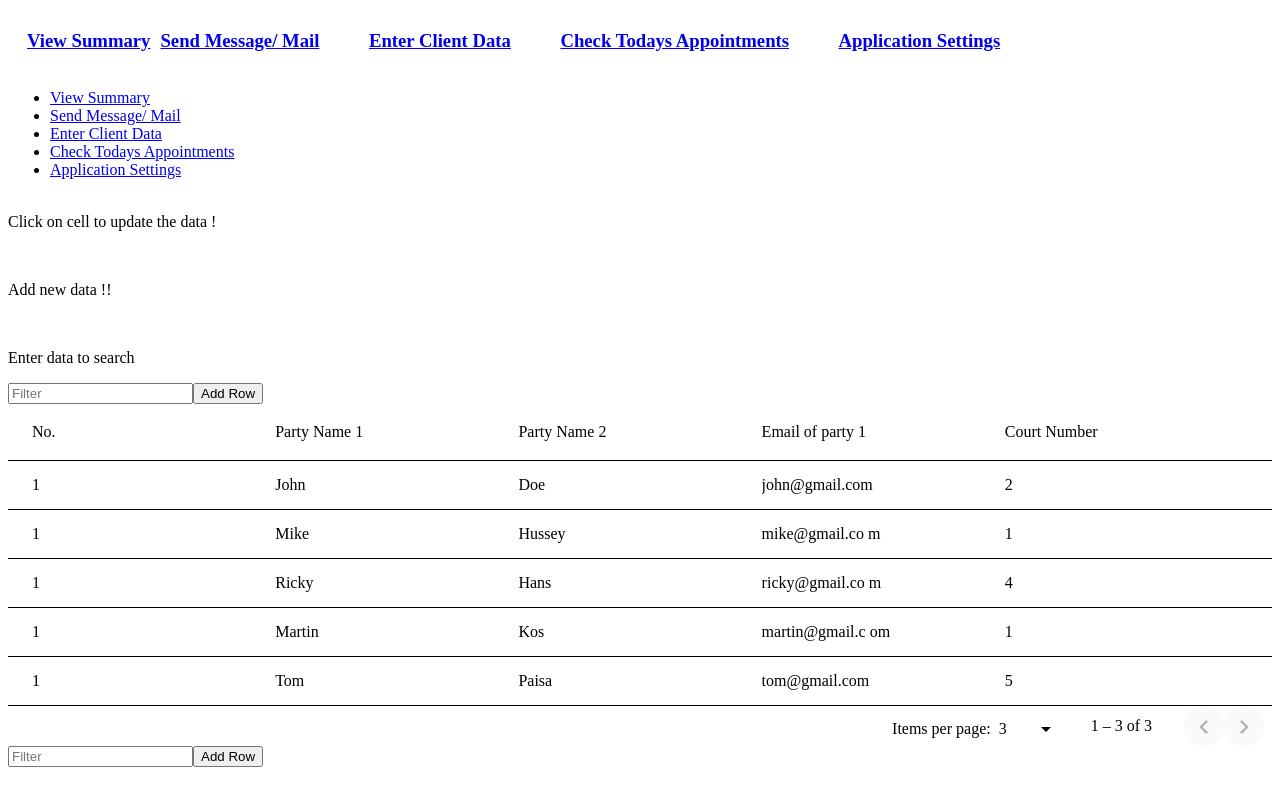
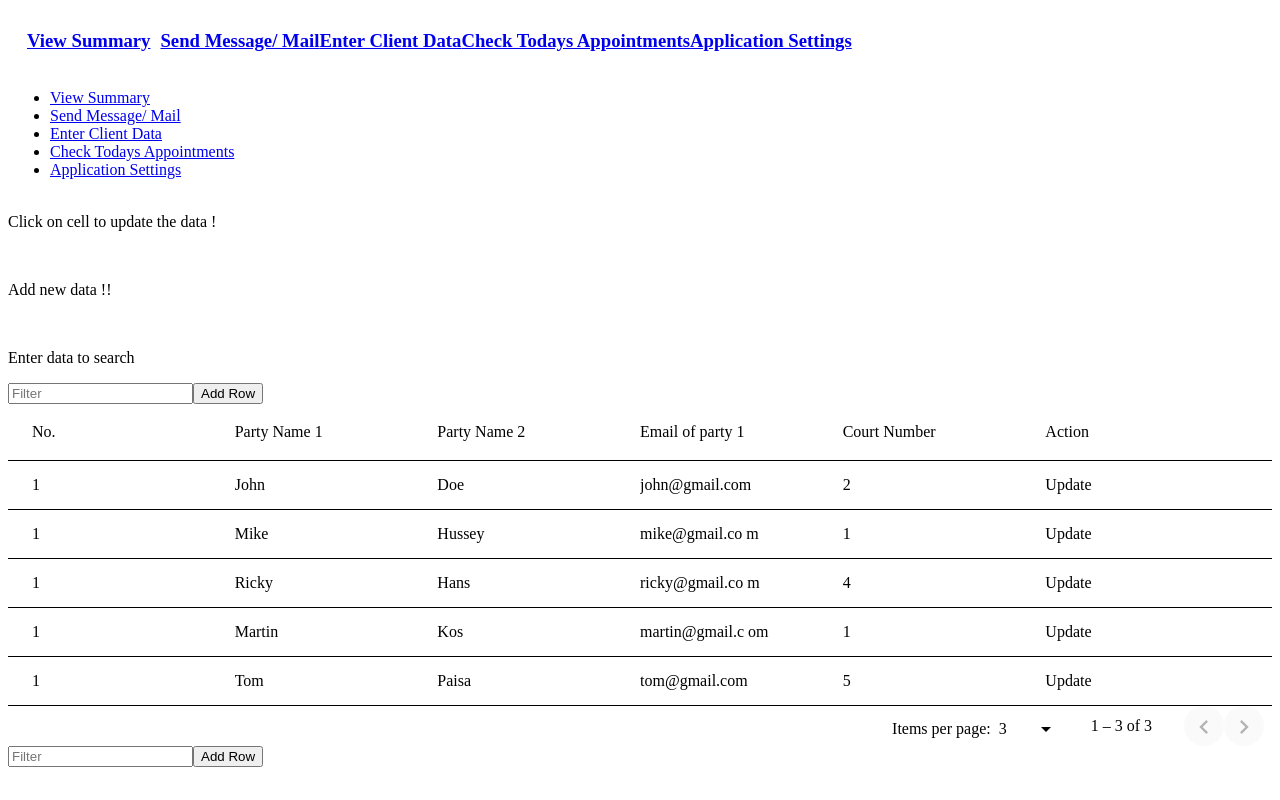
Before and after one commit to vaibhavkk/law-demo, an Angular app: page /updateinfo in a window 1280 px wide. Built offline with nearby package versions, Linux system fonts and the light colour scheme.

Commit message:
update field

```diff
--- a/src/app/app.component.css
+++ b/src/app/app.component.css
@@ -17,25 +17,6 @@
   flex: 1 1 auto;
 }
 
-table {
-  width: 80%;
-  table-layout: fixed;
-}
-.mat-column-position {
-    flex: 0 0 10%;
-}
-.mat-column-firstName {
-    flex: 0 0 10%;
-}
-.mat-column-lastName {
-    flex: 0 0 10%;
-}
-.mat-column-email {
-    flex: 0 0 30%;
-}
-.mat-column-courtno {
-    flex : 0 0 10%
-}
 
 .filler {
    flex: 1 1 auto;
@@ -43,3 +24,34 @@ table {
 .gap {
    margin-right: 10px;
 }
+
+table.mat-table {
+  border-spacing: 0;
+  color: #b7b5b5;
+}
+
+tr.mat-header-row {
+  height: 56px;
+}
+
+tr.mat-row, tr.mat-footer-row {
+  height: 48px;
+}
+
+th.mat-header-cell {
+  text-align: left;
+}
+
+th.mat-header-cell, td.mat-cell, td.mat-footer-cell {
+  padding: 0;
+  border-bottom-width: 1px;
+  border-bottom-style: solid;
+}
+
+th.mat-header-cell:first-child, td.mat-cell:first-child, td.mat-footer-cell:first-child {
+  padding-left: 24px;
+}
+
+th.mat-header-cell:last-child, td.mat-cell:last-child, td.mat-footer-cell:last-child {
+  padding-right: 24px;
+}
--- a/src/app/updateinfo/updateinfo.component.css
+++ b/src/app/updateinfo/updateinfo.component.css
@@ -0,0 +1,4 @@
+::ng-deep .gray {
+color : whilte ;
+background:#673AB7
+}
--- a/src/app/updateinfo/updateinfo.component.html
+++ b/src/app/updateinfo/updateinfo.component.html
@@ -9,10 +9,10 @@
     </mat-form-field>
   <button mat-button (click)="OpenDialog('Add',{})" mat-flat-button >Add Row</button>
 
-<mat-table  [dataSource]="dataSource">
+<mat-table #table  [dataSource]="dataSource" >
 
     <ng-container matColumnDef="position">
-      <mat-header-cell *matHeaderCellDef> No. </mat-header-cell>
+      <mat-header-cell   *matHeaderCellDef> No. </mat-header-cell>
       <mat-cell *matCellDef="let element"> {{element.position}} </mat-cell>
     </ng-container>
 
@@ -34,15 +34,23 @@
       <mat-header-cell *matHeaderCellDef> Court Number </mat-header-cell>
       <mat-cell *matCellDef="let element"> {{element.courtno}}  </mat-cell>
     </ng-container>
+
+    <ng-container matColumnDef="action">
+      <mat-header-cell *matHeaderCellDef> Action  </mat-header-cell>
+      <mat-cell *matCellDef="let element" (click) = "OpenDialog('Update',element)"> {{element.action}}  </mat-cell>
+    </ng-container>
+
     <mat-header-row *matHeaderRowDef="displayedColumns"></mat-header-row>
+<!-- updates option for whole table
 <mat-row *matRowDef="let row; columns: displayedColumns;" (click) = "OpenDialog('Update',row)" > Update </mat-row>
-<!--
-<mat-row *matRowDef="let row; columns: displayedColumns;" (click) = "rowClicked(row)" ></mat-row>
 -->
+
+<mat-row *matRowDef="let row; columns: displayedColumns;" ></mat-row>
 
   </mat-table>
 
     <mat-row *matRowDef="let row; columns: displayedColumns;"> </mat-row>
+    <mat-row [ngClass]="{'gray': index%2 == 1}" *matRowDef="let row; columns: displayedColumns;let index = index"></mat-row>
 
 
 
--- a/src/app/updateinfo/updateinfo.component.ts
+++ b/src/app/updateinfo/updateinfo.component.ts
@@ -14,7 +14,7 @@ import { DialogBoxComponent } from '../dialog-box/dialog-box.component';
   styleUrls: ['./updateinfo.component.css']
 })
 export class UpdateinfoComponent implements OnInit {
- displayedColumns = ['position', 'firstName', 'lastName', 'email', 'courtno'];
+ displayedColumns = ['position', 'firstName', 'lastName', 'email', 'courtno','action'];
    dataSource = new MatTableDataSource(ELEMENT_DATA);
   local_data : any ;
   action : string;
@@ -96,13 +96,13 @@ export interface Element {
     lastName: string;
     email: string;
     courtno : number;
-
+    action : string;
   }
 
   const ELEMENT_DATA: Element[] = [
-    {position: 1, firstName: 'John', lastName: 'Doe', email: 'john@gmail.com',    courtno: 2},
-    {position: 1, firstName: 'Mike', lastName: 'Hussey', email: 'mike@gmail.co    m', courtno:1 },
-    {position: 1, firstName: 'Ricky', lastName: 'Hans', email: 'ricky@gmail.co    m', courtno : 4},
-    {position: 1, firstName: 'Martin', lastName: 'Kos', email: 'martin@gmail.c    om', courtno : 1},
-    {position: 1, firstName: 'Tom', lastName: 'Paisa', email: 'tom@gmail.com',     courtno:5}
+    {position: 1, firstName: 'John', lastName: 'Doe', email: 'john@gmail.com',    courtno: 2, action : 'Update'},
+    {position: 1, firstName: 'Mike', lastName: 'Hussey', email: 'mike@gmail.co    m', courtno:1 , action: 'Update'},
+    {position: 1, firstName: 'Ricky', lastName: 'Hans', email: 'ricky@gmail.co    m', courtno : 4, action: 'Update'},
+    {position: 1, firstName: 'Martin', lastName: 'Kos', email: 'martin@gmail.c    om', courtno : 1, action: 'Update'},
+    {position: 1, firstName: 'Tom', lastName: 'Paisa', email: 'tom@gmail.com',     courtno:5, action:'Update'}
   ];
```
